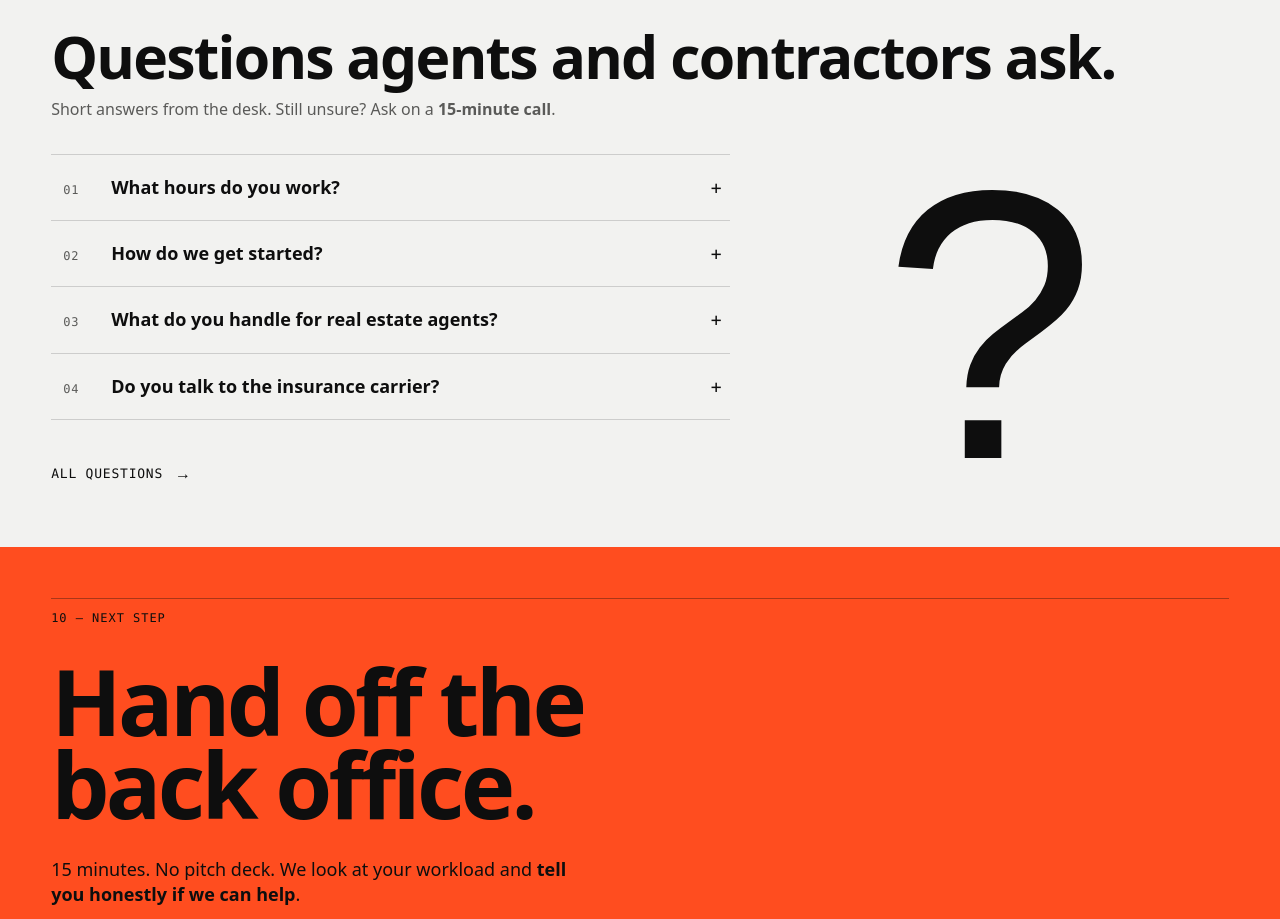
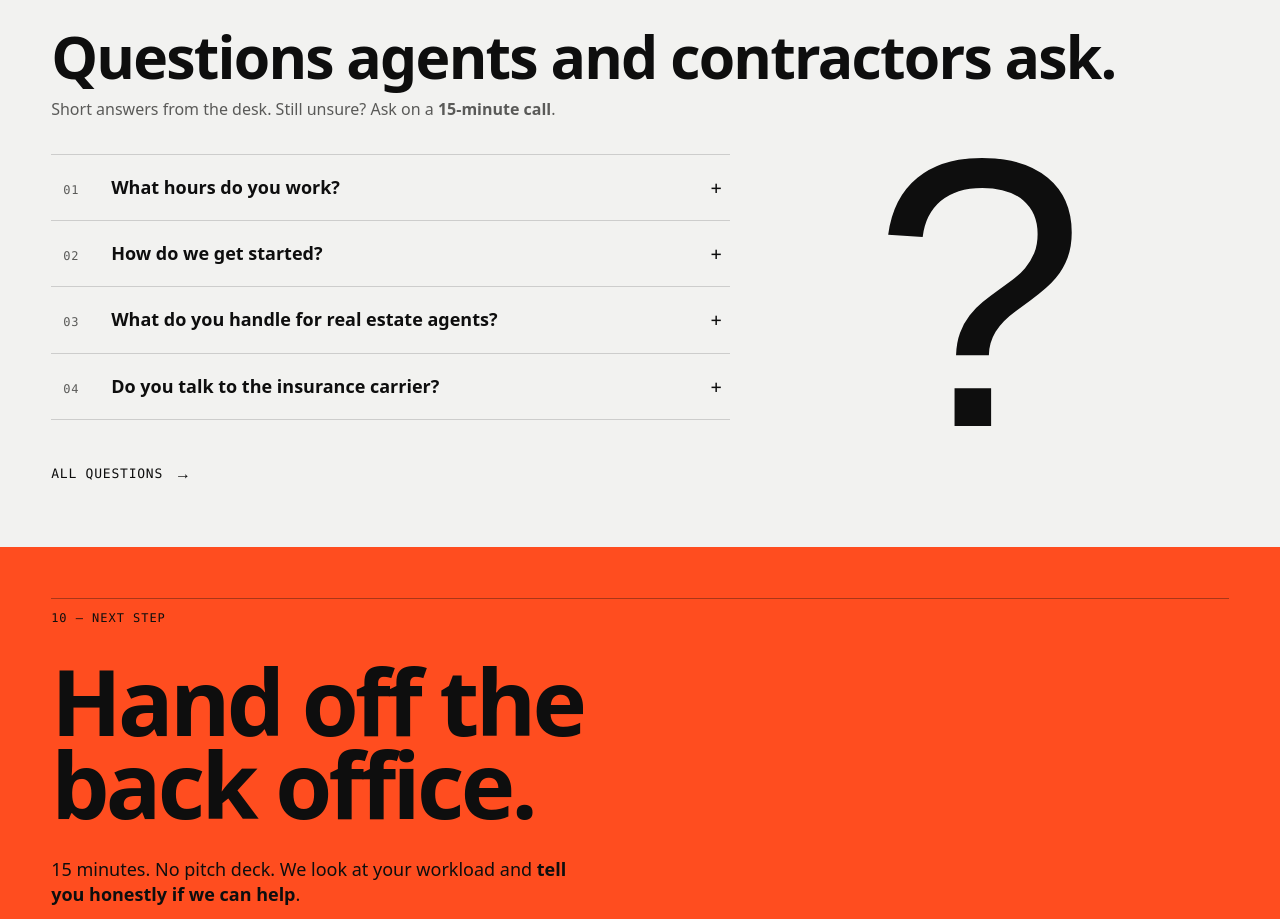
Before and after one commit to tvlhvrifkhvn/VORTEX-WEBSITE, a Next.js app: page / in a window 1280 px wide. Shown: the part 6700-7619 px from the top of the page. Built offline with nearby package versions, Linux system fonts and the light colour scheme; no server answers.

Commit message:
rev: FAQ — "?" raised and centred in the empty area
Co-Authored-By: Claude Opus 5.5 <noreply@anthropic.com>
Claude-Session: https://claude.ai/code/session_01WX4kwQvobuztTbZKcsgfJe

```diff
--- a/components/sections/shared/faq-section.tsx
+++ b/components/sections/shared/faq-section.tsx
@@ -28,7 +28,7 @@ export function FaqSection({ label, title, items, cta, theme, lead = faqBlock.le
           <FaqList items={items} />
           {cta && <ArrowLink href={cta.href} className="mt-(--space-block) flex w-fit">{cta.label}</ArrowLink>}
         </div>
-        <p aria-hidden="true" className="hidden select-none items-center justify-center font-num text-[clamp(12rem,30vw,26rem)] leading-[0.8] lg:col-span-5 lg:flex">?</p>
+        <p aria-hidden="true" className="hidden select-none items-center justify-center self-stretch font-num text-[clamp(12rem,30vw,26rem)] leading-[0.8] lg:col-span-5 lg:-ml-(--spacing-gutter) lg:-translate-y-8 lg:flex">?</p>
       </div>
     </Section>
   );
```
Also changed, not shown: 1 other file (tests, documents, lock files or other folders).
